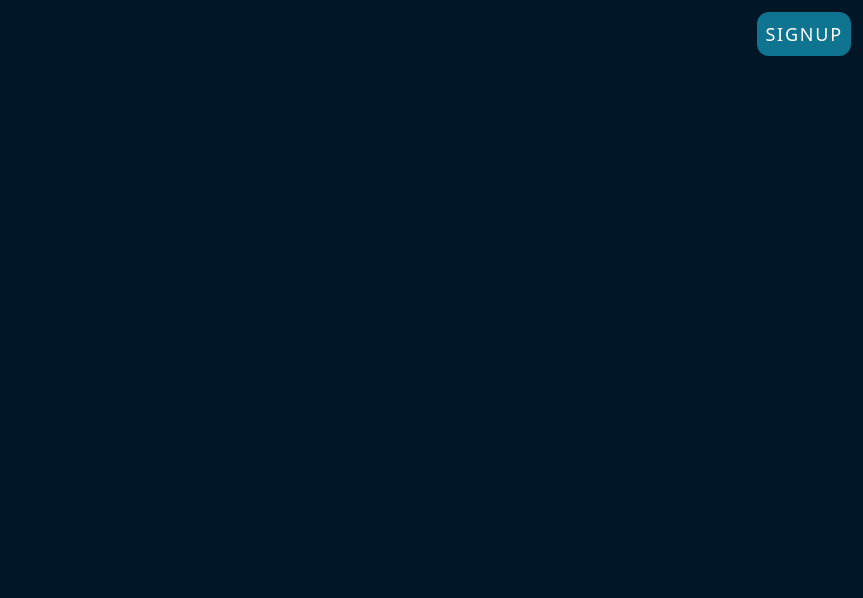
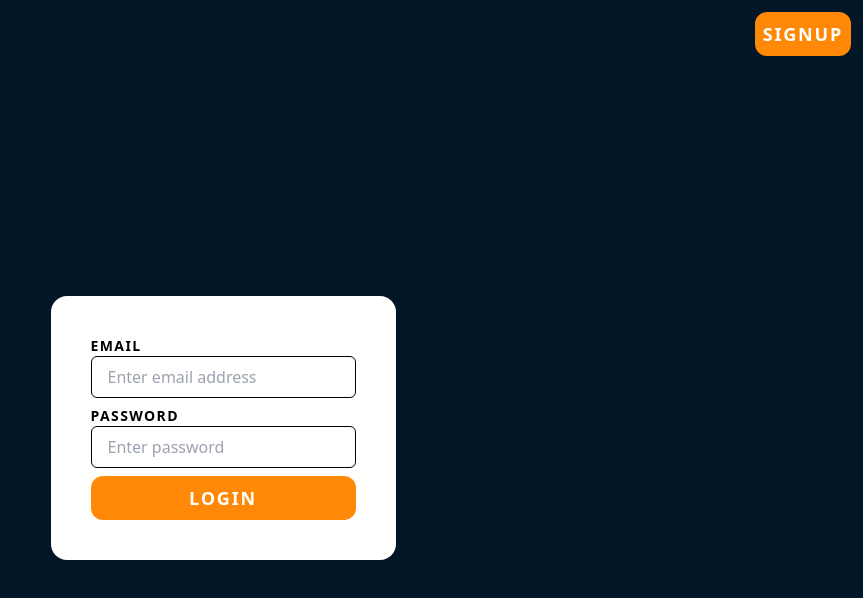
Before and after one commit to kliea/it110-frontend, a React (Vite) app: page /login in a window 1280 px wide. Shown: the top 598 px of the page, without its empty margins (417-1280 px from the left). Built offline with nearby package versions, Linux system fonts and the light colour scheme.

Commit message:
added login page

```diff
--- a/package.json
+++ b/package.json
@@ -10,7 +10,6 @@
     "preview": "vite preview"
   },
   "dependencies": {
-    "flowbite-react": "^0.8.0",
     "react": "^18.2.0",
     "react-dom": "^18.2.0",
     "react-router-dom": "^6.22.3"
--- /dev/null
+++ b/src/components/Input.jsx
@@ -0,0 +1,20 @@
+import React from 'react';
+
+export default function Input({ type, name, value, onChange, placeholder }) {
+	return (
+		<form className='text-start flex flex-col'>
+			<label
+				className='text-[] uppercase font-semibold text-sm tracking-widest'
+				htmlFor={name}>
+				{name}
+			</label>
+			<input
+				type={type}
+				value={value} // Set the value to the current state
+				onChange={onChange}
+				placeholder={placeholder}
+				className='px-4 py-2 border border-black rounded-md focus:outline-none focus:border-black focus:border-2'
+			/>
+		</form>
+	);
+}
--- a/src/components/Topbar.jsx
+++ b/src/components/Topbar.jsx
@@ -1,5 +1,4 @@
 import React from 'react';
-import { Button } from 'flowbite-react';
 import { useNavigate } from 'react-router-dom';
 
 export default function Topbar({ route }) {
@@ -7,16 +6,14 @@ export default function Topbar({ route }) {
 
 	return (
 		<div className='flex justify-end mt-3 mx-3'>
-			<Button
-				isProcessing
-				// type='submit'
+			<button
 				onClick={() => {
 					navigate(`/${route}`);
 				}}
-				className=' text-white bg-cyan-700 enabled:hover:bg-emerald-500 p-2 rounded-xl'
+				className=' text-white bg-[#ff8906] p-2 rounded-xl enabled:hover:bg-orange-500 '
 				size='lg'>
-				<h1 className='text-lg uppercase tracking-widest'>{route}</h1>
-			</Button>
+				<h1 className='text-lg font-bold uppercase tracking-widest'>{route}</h1>
+			</button>
 		</div>
 	);
 }
--- a/src/pages/Landing.jsx
+++ b/src/pages/Landing.jsx
@@ -1,14 +1,20 @@
 import React from 'react';
 import Logo from '../assets/logo.png';
-import Topbar from '../components/Topbar';
+import { useNavigate } from 'react-router-dom';
 
 export default function Landing() {
+	const navigate = useNavigate();
+
 	return (
-		<div className='min-h-screen bg-[#011627] flex flex-col'>
-			<Topbar route='login' />
-			<div className='flex flex-1 mb-3 mx-3 justify-center'>
-				<img src={Logo} className='flex-initial' alt='This a logo' />
-			</div>
+		<div className='min-h-screen md:min-h-screen bg-[#011627] flex flex-col items-center justify-center'>
+			<img src={Logo} className='h-60 md:h-full md:ml-8' alt='This a logo' />
+			<button
+				onClick={() => {
+					navigate('/login');
+				}}
+				className=' text-white bg-cyan-700 enabled:hover:bg-emerald-500 p-2 px-10 rounded-xl'>
+				<h1 className='text-lg uppercase tracking-widest'>login</h1>
+			</button>
 		</div>
 	);
 }
--- a/src/pages/Login.jsx
+++ b/src/pages/Login.jsx
@@ -1,11 +1,67 @@
-import React from 'react';
+import React, { useState } from 'react';
 import Topbar from '../components/Topbar';
+import Input from '../components/Input';
 
 export default function Login() {
+	const [email, setEmail] = useState(null);
+	const [password, setPassword] = useState(null);
+
+	const handleSubmit = (e) => {
+		e.preventDefault();
+
+		console.log(email, password);
+
+		setEmail('');
+		setPassword('');
+	};
 	return (
 		<div className='min-h-screen bg-[#011627] flex flex-col'>
 			<Topbar route='signup' />
-			<div className='flex flex-1 mb-3 mx-3 justify-center'></div>
+			<div className='flex-1 flex justify-center items-center'>
+				<form
+					onSubmit={handleSubmit}
+					className='bg-[#fffffe] rounded-2xl p-10 flex flex-col gap-2'>
+					<div className='flex flex-col'>
+						<label
+							className='text-[] uppercase font-semibold text-sm tracking-widest'
+							htmlFor='email'>
+							email
+						</label>
+						<input
+							type='email'
+							value={email} // Set the value to the current state
+							onChange={(event) => setEmail(event.target.value)}
+							placeholder='Enter email address'
+							className='px-4 py-2 border border-black rounded-md focus:outline-none focus:border-black focus:border-2'
+							required
+						/>
+					</div>
+					<div className='flex flex-col'>
+						<label
+							className='text-[] uppercase font-semibold text-sm tracking-widest'
+							htmlFor='password'>
+							password
+						</label>
+						<input
+							type='password'
+							value={password} // Set the value to the current state
+							onChange={(event) => setPassword(event.target.value)}
+							placeholder='Enter password'
+							className='px-4 py-2 border border-black rounded-md focus:outline-none focus:border-black focus:border-2'
+							required
+						/>
+					</div>
+
+					<button
+						type='submit'
+						className=' text-white bg-[#ff8906] p-2 rounded-xl enabled:hover:bg-orange-500 '
+						size='lg'>
+						<h1 className='text-lg font-bold uppercase tracking-widest'>
+							LOGIN
+						</h1>
+					</button>
+				</form>
+			</div>
 		</div>
 	);
 }
```
Also changed, not shown: 1 other file (tests, documents, lock files or other folders).
